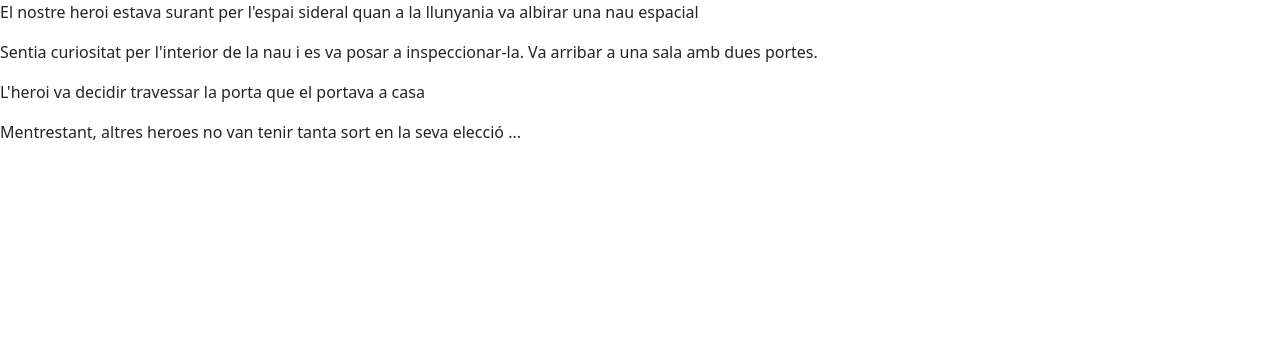
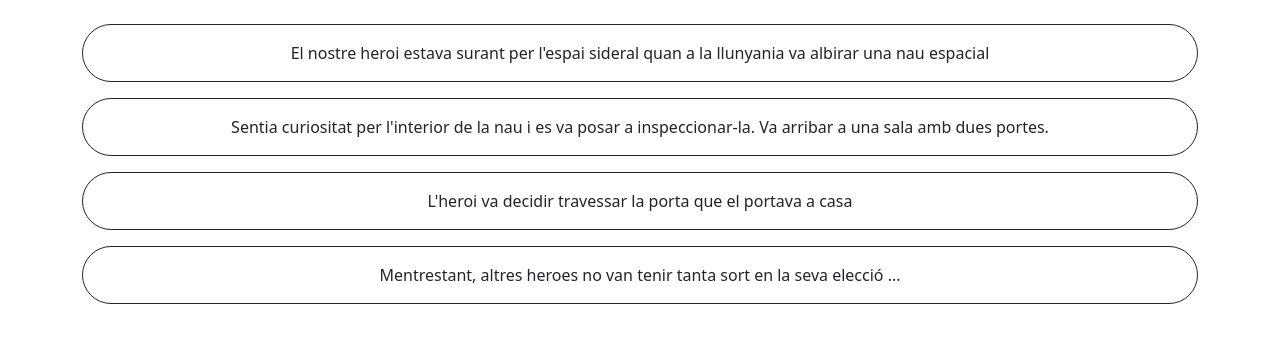
Before and after one commit to sacom14/sprint6, an Angular app: page / in a window 1280 px wide. Shown: the top 342 px of the page. Built offline with nearby package versions, Linux system fonts and the light colour scheme.

Commit message:
sprint6 nivell1 exercici3

```diff
--- a/src/app/escena/escena.component.html
+++ b/src/app/escena/escena.component.html
@@ -1,2 +1,5 @@
 <!-- <p>{{frase}}</p> -->
-<p *ngFor="let sentence of storie.storyArrayText" class="">{{sentence.sentence}}</p>
+<br>
+<p *ngFor="let sentence of storie.storyArrayText"
+class="border border-dark rounded-pill text-center p-3">
+{{sentence.sentence}}</p>
--- a/src/index.html
+++ b/src/index.html
@@ -8,7 +8,7 @@
   <link rel="icon" type="image/x-icon" href="favicon.ico">
   <link href="https://cdn.jsdelivr.net/npm/bootstrap@5.3.1/dist/css/bootstrap.min.css" rel="stylesheet" integrity="sha384-4bw+/aepP/YC94hEpVNVgiZdgIC5+VKNBQNGCHeKRQN+PtmoHDEXuppvnDJzQIu9" crossorigin="anonymous">
 </head>
-<body>
+<body class="container">
   <app-root></app-root>
 </body>
 </html>
```
